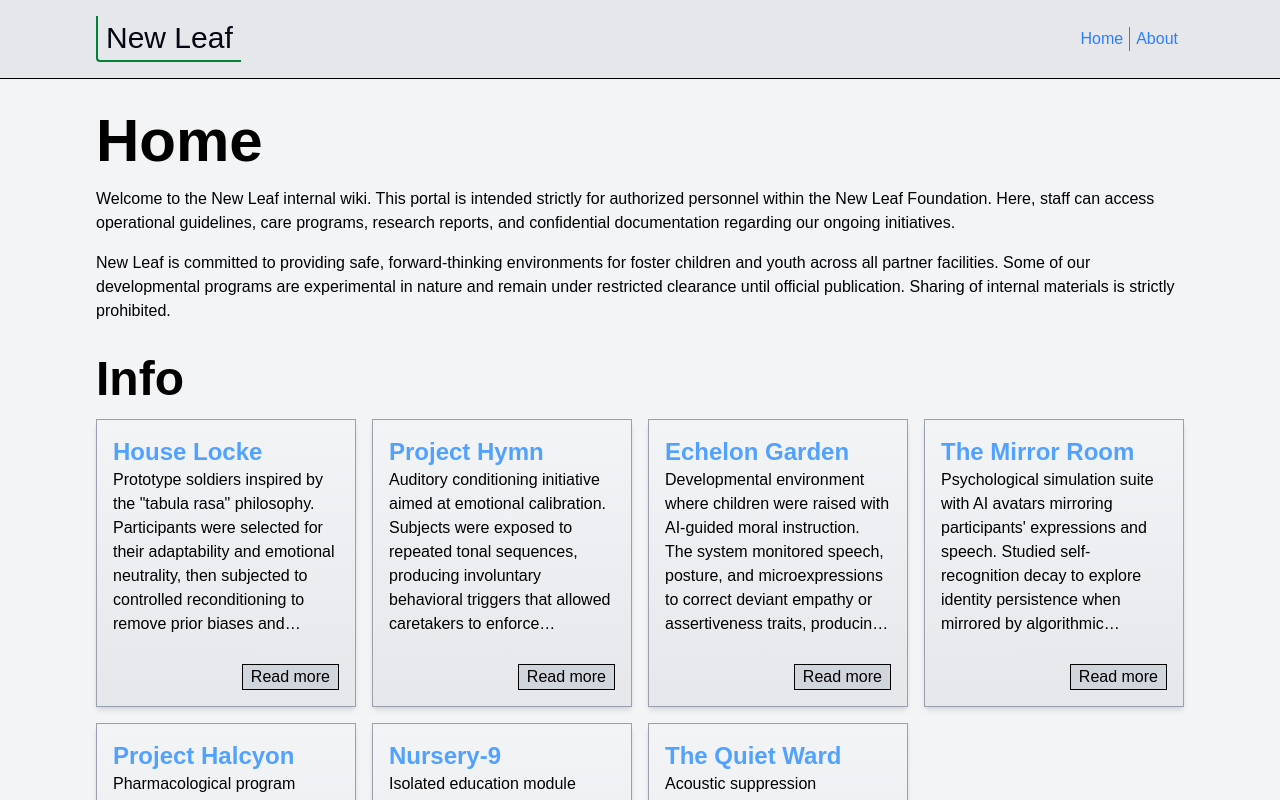
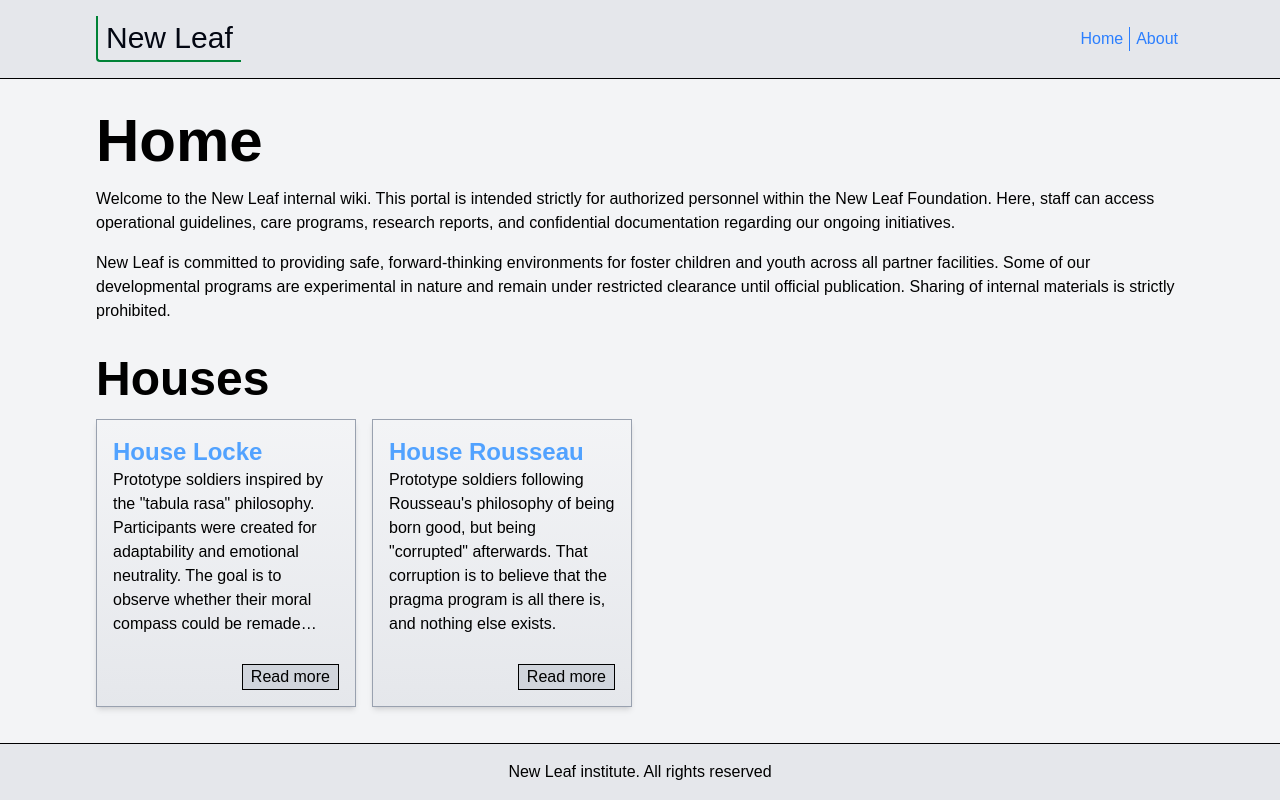
Before and after one commit to Joao-Victor-SM/mock-wiki, a Next.js app: page / in a window 1280 px wide. Shown: the top 800 px of the page. Built offline with nearby package versions, Linux system fonts and the light colour scheme; no server answers.

Commit message:
base of making mock api on homepage

```diff
--- /dev/null
+++ b/src/app/api.ts
@@ -0,0 +1,14 @@
+import axios from 'axios';
+
+const baseURL =
+  process.env.NEXT_PUBLIC_BASE_URL || // for production/deploy
+  (typeof window !== 'undefined'
+    ? '' // client-side can use relative URLs
+    : 'http://localhost:3000'); // server-side fallback
+
+export const api = axios.create({
+  baseURL,
+  headers: {
+    'Cache-Control': 'no-store',
+  },
+});
--- /dev/null
+++ b/src/app/api/cards/route.ts
@@ -0,0 +1,21 @@
+export async function GET() {
+  const data = [
+    {
+      title: 'House Locke',
+      href: 'page/locke',
+      content: `Prototype soldiers inspired by the "tabula rasa" philosophy.
+  Participants were created for adaptability and emotional
+  neutrality. The goal is to observe whether their moral compass could be remade under
+  monitored environments, allowing for obedient and
+  efficient behavioral outcomes.`,
+    },
+    {
+      title: 'House Rousseau',
+      href: 'page/rousseau',
+      content: `Prototype soldiers following Rousseau's philosophy of being born good, but being "corrupted" afterwards. That corruption is to believe
+  that the pragma program is all there is, and nothing else exists.`,
+    },
+  ];
+
+  return Response.json(data);
+}
--- /dev/null
+++ b/src/app/components/CardSection.tsx
@@ -0,0 +1,28 @@
+import MainCard from './MainCard';
+
+interface Card {
+  title: string;
+  href: string;
+  content: string;
+}
+interface props {
+  cards: Card[];
+  title: string;
+}
+export default function CardSection({cards, title}: props) {
+  return (
+    <section className="w-full grid content-start gap-4">
+      <h2 className="text-5xl font-bold">{title}</h2>
+      <div className="grid md:grid-cols-2 xl:grid-cols-4 gap-4">
+        {cards.map((card, key) => (
+          <MainCard
+            href={card.href}
+            title={card.title}
+            content={card.content}
+            key={key}
+          />
+        ))}
+      </div>
+    </section>
+  );
+}
--- a/src/app/page.tsx
+++ b/src/app/page.tsx
@@ -1,11 +1,19 @@
-import MainCard from './components/MainCard';
+import CardSection from './components/CardSection';
+import {api} from './api';
 
 export const metadata = {
   title: 'New Leaf - Home',
   description: 'Foster care nonprofit institution',
 };
 
-const App = () => {
+async function getCards() {
+  const res = await api.get('/api/cards');
+  return res.data;
+}
+
+const App = async () => {
+  const cards = await getCards();
+
   return (
     <main className="sm:px-24 p-4 sm:p-8 grid content-start gap-8">
       <section className="grid gap-4">
@@ -26,72 +34,7 @@ const App = () => {
           materials is strictly prohibited.
         </p>
       </section>
-      <section className="w-full grid content-start gap-4">
-        <h2 className="text-5xl font-bold">Info</h2>
-        <div className="grid md:grid-cols-2 xl:grid-cols-4 gap-4">
-          <MainCard
-            href="page/foo"
-            title="House Locke"
-            content={`Prototype soldiers inspired by the "tabula rasa" philosophy.
-Participants were selected for their adaptability and emotional
-neutrality, then subjected to controlled reconditioning to remove
-prior biases and memories. The goal was to observe whether a
-person’s moral compass could be entirely reconstructed under
-monitored environments, allowing for perfectly obedient and
-efficient behavioral outcomes.`}
-          />
-
-          <MainCard
-            href="page/foo"
-            title="Project Hymn"
-            content={`Auditory conditioning initiative aimed at emotional calibration.
-Subjects were exposed to repeated tonal sequences, producing involuntary
-behavioral triggers that allowed caretakers to enforce calmness, obedience,
-or alertness remotely.`}
-          />
-
-          <MainCard
-            href="page/foo"
-            title="Echelon Garden"
-            content={`Developmental environment where children were raised with AI-guided
-moral instruction. The system monitored speech, posture, and microexpressions
-to correct deviant empathy or assertiveness traits, producing highly compliant
-social behaviors.`}
-          />
-
-          <MainCard
-            href="page/foo"
-            title="The Mirror Room"
-            content={`Psychological simulation suite with AI avatars mirroring participants'
-expressions and speech. Studied self-recognition decay to explore identity
-persistence when mirrored by algorithmic imitation.`}
-          />
-
-          <MainCard
-            href="page/foo"
-            title="Project Halcyon"
-            content={`Pharmacological program testing memory partitioning to improve
-emotional recovery after trauma. Initial results reduced distress, but later
-phases revealed increasing dissociation and detachment from reality.`}
-          />
-
-          <MainCard
-            href="page/foo"
-            title="Nursery-9"
-            content={`Isolated education module where children were taught entirely via
-machine tutors. Lessons, punishment, and rewards were determined by
-algorithms predicting "long-term productivity," with minimal human contact.`}
-          />
-
-          <MainCard
-            href="page/foo"
-            title="The Quiet Ward"
-            content={`Acoustic suppression experiment eliminating 99% of ambient sound.
-The study aimed to measure psychological effects of perfect silence; most
-participants displayed severe derealization symptoms within weeks.`}
-          />
-        </div>
-      </section>
+      <CardSection title="Houses" cards={cards} />
     </main>
   );
 };
```
Also changed, not shown: package.json (+7 -5 lines), 1 other file (tests, documents, lock files or other folders).
